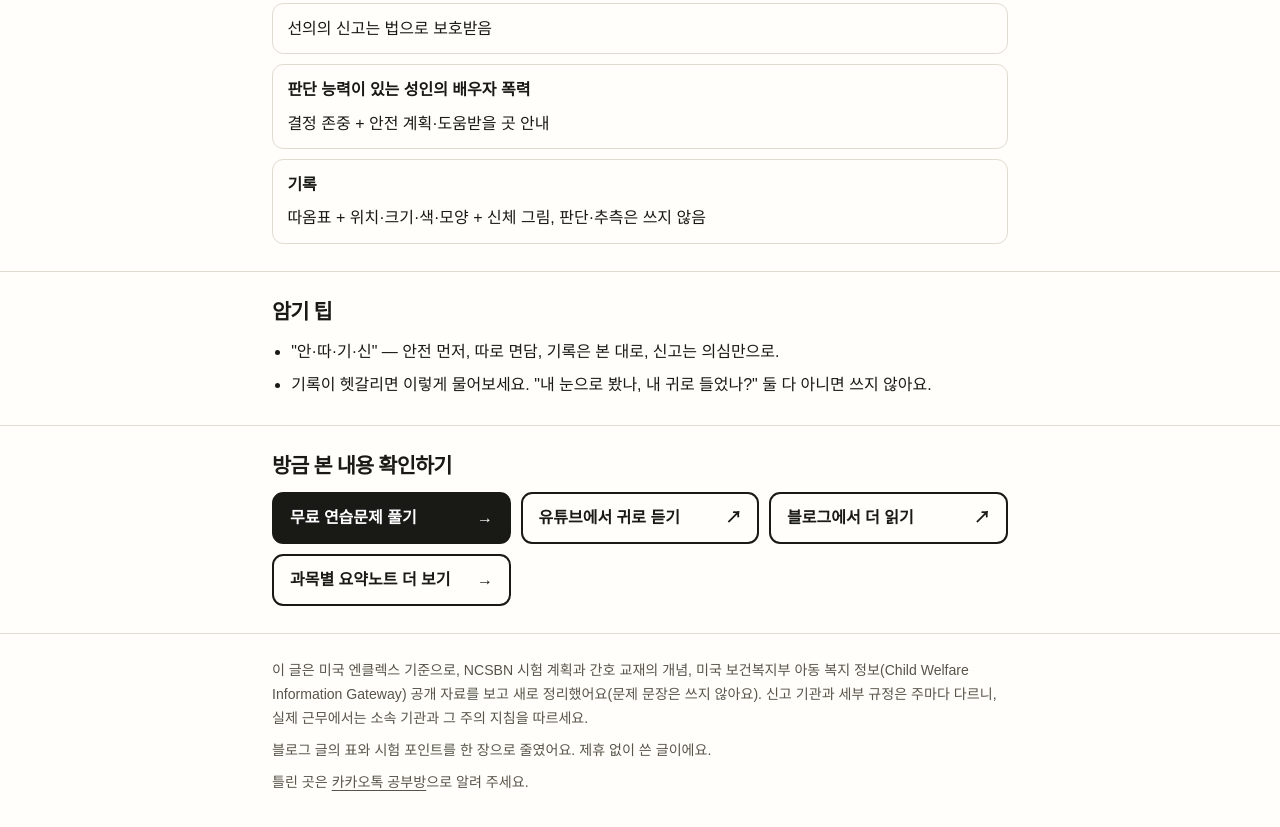
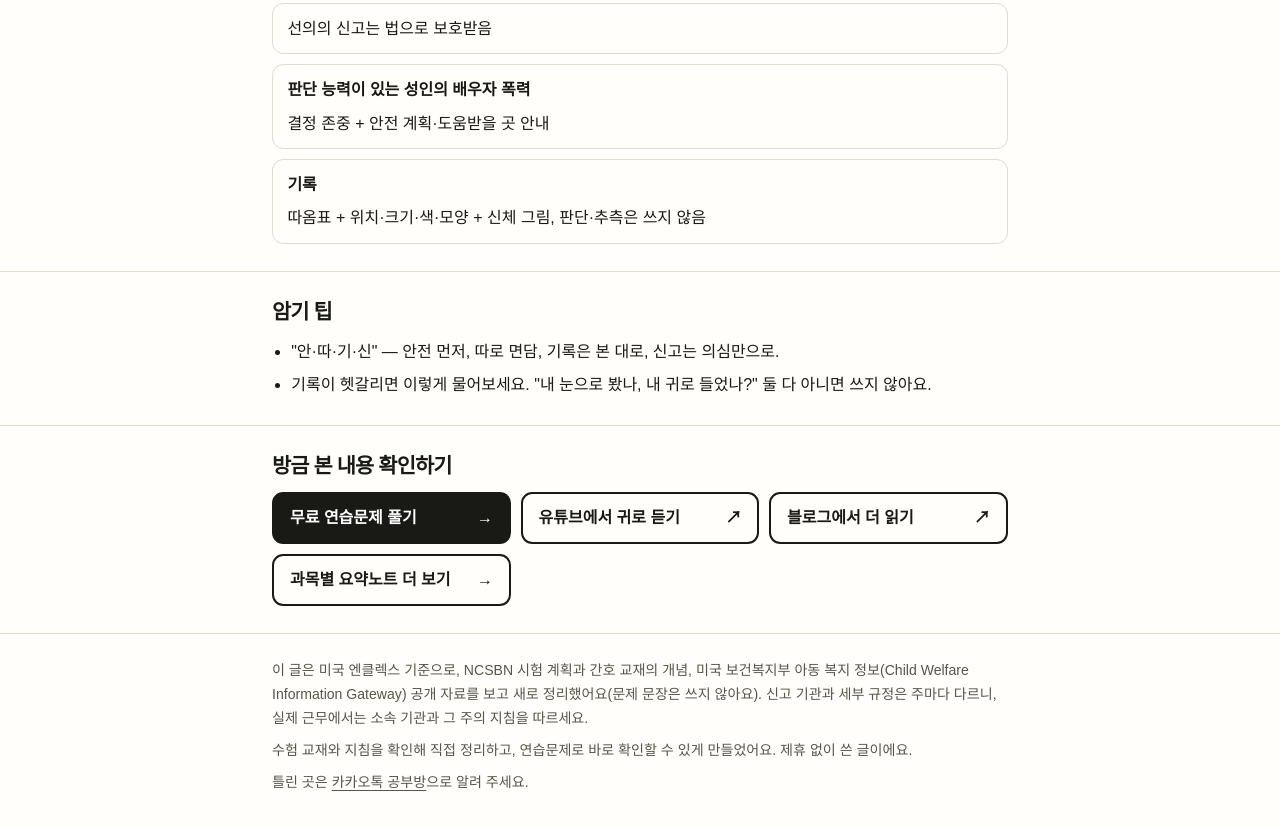
Before and after one commit to nclexnote/nclexnote.github.io, a plain HTML site: page notes/abuse-reporting/index.html in a window 1280 px wide. Shown: the part 1627-2454 px from the top of the page. Drawn offline with Linux system fonts and the light colour scheme.

Commit message:
Revise footer text for clarity and accuracy
Updated footer content to clarify the source and purpose of the article.

```diff
--- a/notes/abuse-reporting/index.html
+++ b/notes/abuse-reporting/index.html
@@ -156,6 +156,7 @@ footer p+p{margin-top:.5rem}
 <section aria-labelledby="s-next">
 <div class="wrap">
 <h2 id="s-next">방금 본 내용 확인하기</h2>
+
 <div class="actions">
 <a class="action fill" href="/quiz/">무료 연습문제 풀기 <span aria-hidden="true">→</span></a>
 <a class="action" href="https://youtu.be/b9rQqnnY-aQ">유튜브에서 귀로 듣기 <span aria-hidden="true">↗</span></a>
@@ -169,7 +170,7 @@ footer p+p{margin-top:.5rem}
 <footer>
 <div class="wrap">
 <p>이 글은 미국 엔클렉스 기준으로, NCSBN 시험 계획과 간호 교재의 개념, 미국 보건복지부 아동 복지 정보(Child Welfare Information Gateway) 공개 자료를 보고 새로 정리했어요(문제 문장은 쓰지 않아요). 신고 기관과 세부 규정은 주마다 다르니, 실제 근무에서는 소속 기관과 그 주의 지침을 따르세요.</p>
-<p>블로그 글의 표와 시험 포인트를 한 장으로 줄였어요. 제휴 없이 쓴 글이에요.</p>
+<p>수험 교재와 지침을 확인해 직접 정리하고, 연습문제로 바로 확인할 수 있게 만들었어요. 제휴 없이 쓴 글이에요.</p>
 <p>틀린 곳은 <a href="https://open.kakao.com/o/gJbIrbXi">카카오톡 공부방</a>으로 알려 주세요.</p>
 </div>
 </footer>
```
